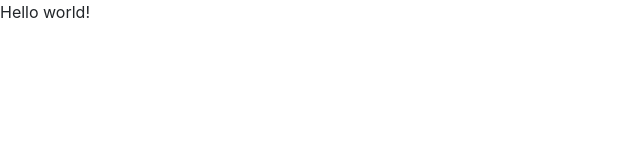
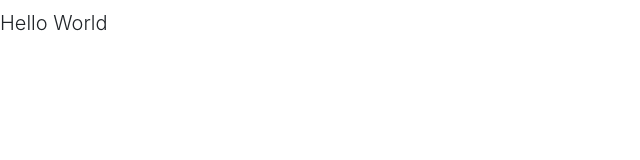
Before and after one commit to KevDev0247/Portfolio-Site, a Gatsby site: page / in a window 1280 px wide. Shown: the whole page, without its empty margins (0-640 px from the left). Built offline with nearby package versions, Linux system fonts and the light colour scheme; Gatsby itself is replaced by a stand-in of ours.

```diff
--- a/package.json
+++ b/package.json
@@ -14,9 +14,11 @@
     "test": "echo \"Write tests! -> https://gatsby.dev/unit-testing\" && exit 1"
   },
   "dependencies": {
+    "@popperjs/core": "^2.6.0",
     "bootstrap": "^4.6.0",
     "gatsby": "^2.26.1",
     "jquery": "^3.5.1",
+    "popper.js": "^1.16.1",
     "react": "^16.12.0",
     "react-dom": "^16.12.0",
     "react-icons": "^4.1.0"
--- a/src/pages/index.js
+++ b/src/pages/index.js
@@ -1,5 +1,11 @@
 import React from "react"
 
 export default function Home() {
-  return <div>Hello world!</div>
+  return (
+    <div className="mt-2">
+      <p className="lead">
+        Hello World
+      </p>
+    </div>
+  )
 }
```
Also changed, not shown: 1 other file.
